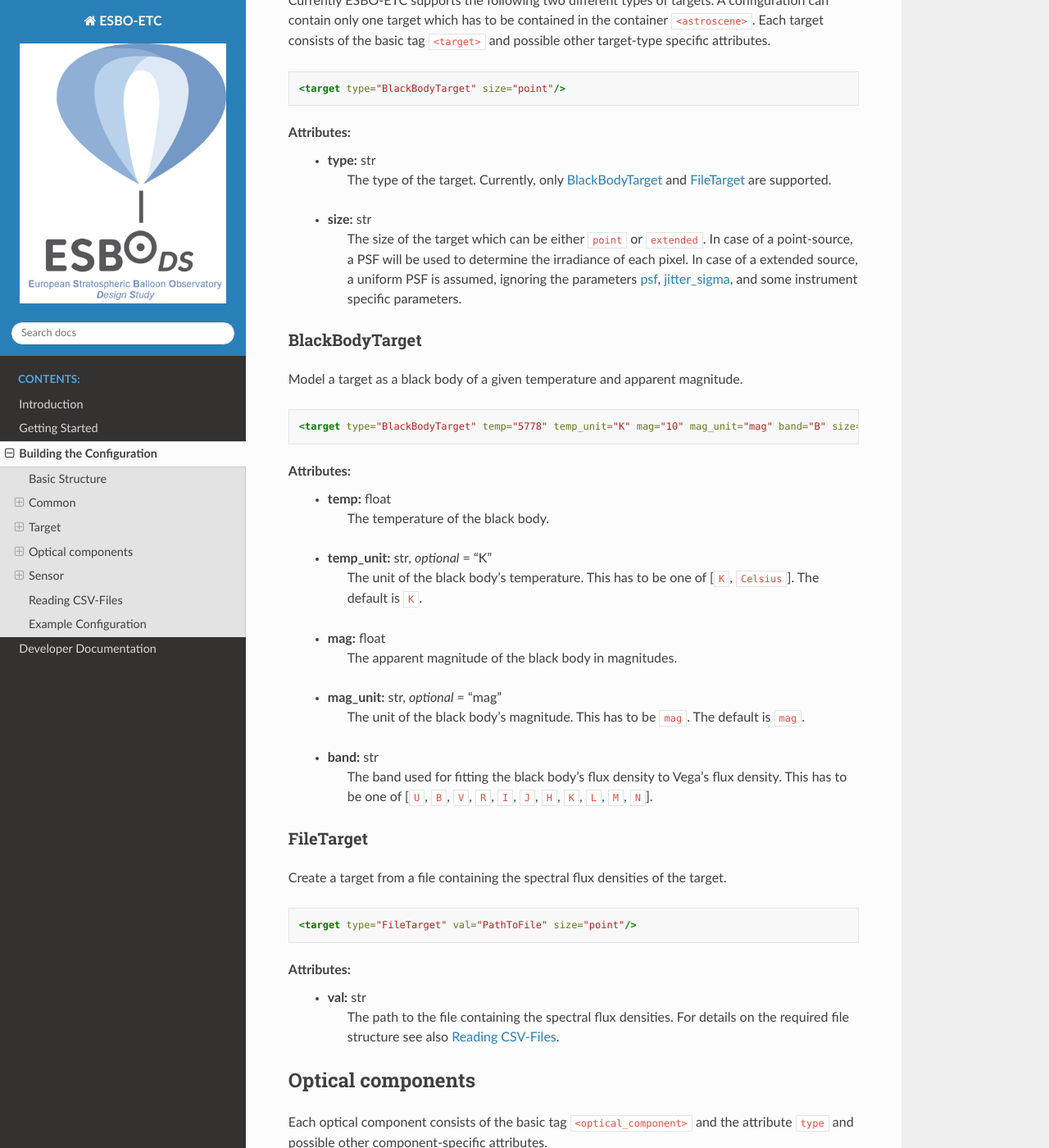
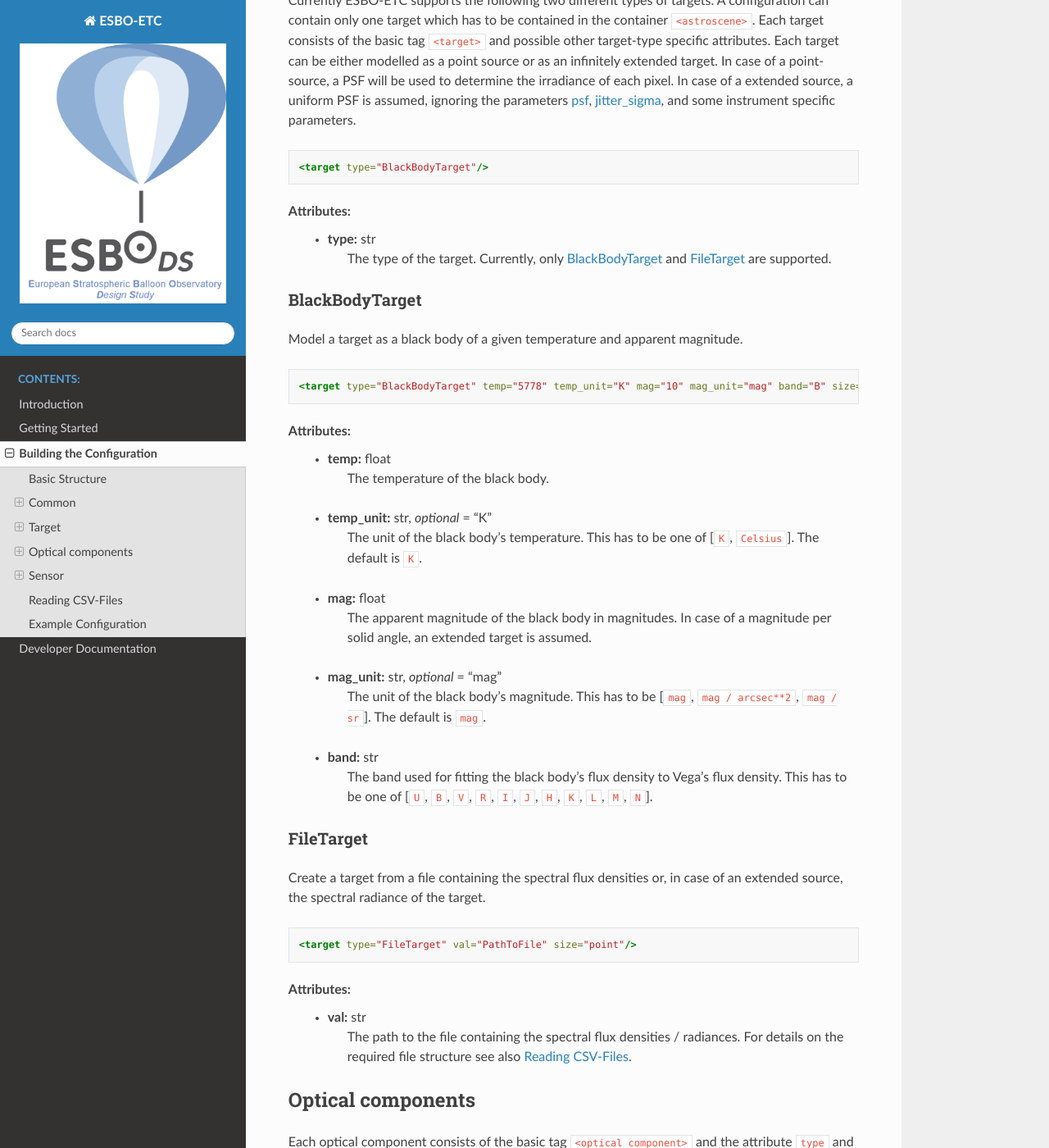
Before and after one commit to LukasK13/ESBO-ETC, a Sphinx documentation site: the page built from docs/source/configuration/configuration.rst, in a window 1280 px wide and 1400 px high, scrolled down 5777 px. Shown: the whole window at 82% size. Built offline with Sphinx 7.4.7 and the Read the Docs theme 2.0.0, drawn with Linux system fonts in a browser that asks for light colours.

Commit message:
target size parameter removed

```diff
--- a/docs/source/configuration/target.rst
+++ b/docs/source/configuration/target.rst
@@ -1,16 +1,17 @@
 Currently ESBO-ETC supports the following two different types of targets. A configuration can contain only one target
 which has to be contained in the container ``<astroscene>``. Each target consists of the basic tag
 ``<target>`` and possible other target-type specific attributes.
+Each target can be either modelled as a point source or as an infinitely extended target. In case of a point-source,
+a PSF will be used to determine the irradiance of each pixel. In case of a extended source, a uniform PSF is assumed,
+ignoring the parameters :ref:`psf`, :ref:`jitter_sigma`, and some instrument specific parameters.
 
 .. code-block:: xml
 
-    <target type="BlackBodyTarget" size="point"/>
+    <target type="BlackBodyTarget"/>
 
 Attributes:
     * | **type:** str
       |   The type of the target. Currently, only :ref:`blackbodytarget` and :ref:`filetarget` are supported.
-    * | **size:** str
-      |   The size of the target which can be either ``point`` or ``extended``. In case of a point-source, a PSF will be used to determine the irradiance of each pixel. In case of a extended source, a uniform PSF is assumed, ignoring the parameters :ref:`psf`, :ref:`jitter_sigma`, and some instrument specific parameters.
 
 .. _blackbodytarget:
 
@@ -28,9 +29,9 @@ Attributes:
     * | **temp_unit:** str, *optional* = "K"
       |   The unit of the black body's temperature. This has to be one of [``K``, ``Celsius``]. The default is ``K``.
     * | **mag:** float
-      |   The apparent magnitude of the black body in magnitudes.
+      |   The apparent magnitude of the black body in magnitudes. In case of a magnitude per solid angle, an extended target is assumed.
     * | **mag_unit:** str, *optional* = "mag"
-      |   The unit of the black body's magnitude. This has to be ``mag``. The default is ``mag``.
+      |   The unit of the black body's magnitude. This has to be [``mag``, ``mag / arcsec**2``, ``mag / sr``]. The default is ``mag``.
     * | **band:** str
       |   The band used for fitting the black body's flux density to Vega's flux density. This has to be one of [``U``, ``B``, ``V``, ``R``, ``I``, ``J``, ``H``, ``K``, ``L``, ``M``, ``N``].
 
@@ -38,7 +39,7 @@ Attributes:
 
 FileTarget
 ----------
-Create a target from a file containing the spectral flux densities of the target.
+Create a target from a file containing the spectral flux densities or, in case of an extended source, the spectral radiance of the target.
 
 .. code-block:: xml
 
@@ -46,4 +47,4 @@ Create a target from a file containing the spectral flux densities of the target
 
 Attributes:
     * | **val:** str
-      |   The path to the file containing the spectral flux densities. For details on the required file structure see also :ref:`reading_csv`.
+      |   The path to the file containing the spectral flux densities / radiances. For details on the required file structure see also :ref:`reading_csv`.
```
